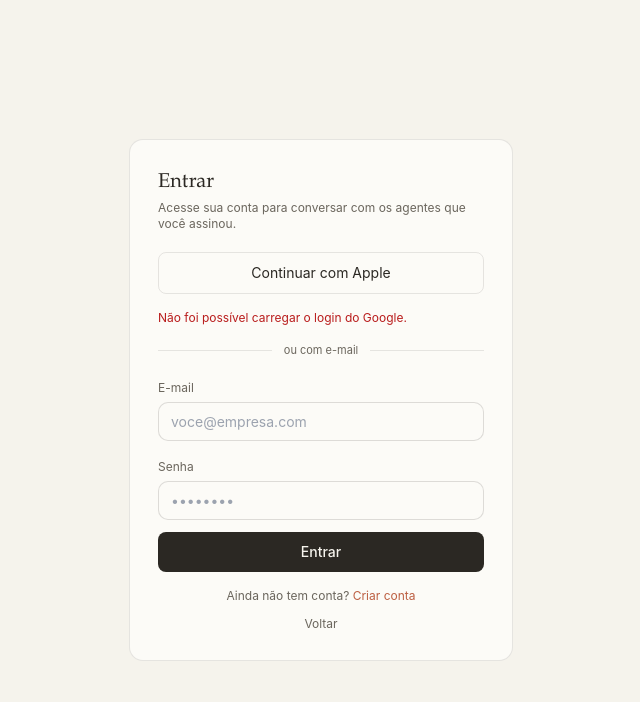
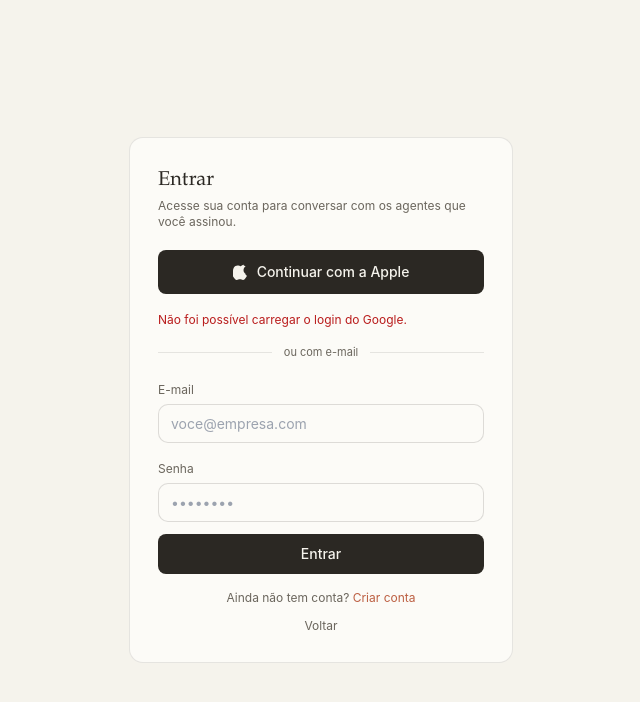
Before and after one commit to Carlitobaessa-ui/empresarial-ai-board, a React (Vite) app in the folder frontend/: page /#/login in a window 1280 px wide. Shown: the top 702 px of the page, without its empty margins (319-959 px from the left). Built offline with nearby package versions, Linux system fonts and the light colour scheme; no server answers.

Commit message:
Adjust styles and button properties for Apple login

```diff
--- a/frontend/src/components/SocialLoginButtons.jsx
+++ b/frontend/src/components/SocialLoginButtons.jsx
@@ -85,7 +85,7 @@ export default function SocialLoginButtons({ afterAuthPath = "/app" }) {
         window.google.accounts.id.renderButton(googleDivRef.current, {
           theme: "outline",
           size: "large",
-          width: 320,
+          width: 328,
           text: "continue_with",
           locale: "pt-BR",
         });
@@ -130,18 +130,21 @@ export default function SocialLoginButtons({ afterAuthPath = "/app" }) {
 
   return (
     <div className="mb-4">
-      <div className="space-y-2">
+      <div className="space-y-2.5">
         <button
           type="button"
           onClick={handleApple}
           disabled={!APPLE_CLIENT_ID}
-          className={`w-full hairline rounded-lg py-2.5 text-sm transition ${
+          className={`w-full rounded-lg py-3 text-sm font-medium transition flex items-center justify-center gap-2 ${
             APPLE_CLIENT_ID
-              ? "text-ink hover:bg-cream"
-              : "text-ink-muted opacity-50 cursor-not-allowed"
+              ? "bg-ink text-cream hover:bg-ink/90"
+              : "bg-ink/40 text-cream/70 cursor-not-allowed"
           }`}
         >
-          Continuar com Apple
+          <svg viewBox="0 0 24 24" className="w-4 h-4 flex-shrink-0" fill="currentColor" aria-hidden="true">
+            <path d="M16.365 1.43c0 1.14-.417 2.222-1.25 3.19-.982 1.16-2.13 1.833-3.375 1.727a3.4 3.4 0 0 1-.03-.5c0-1.114.487-2.253 1.284-3.086.83-.874 2.14-1.51 3.253-1.55.03.24.04.48.04.72zM20.9 17.63c-.437 1.02-.94 1.947-1.51 2.79-.79 1.166-1.436 1.973-1.928 2.42-.76.723-1.575 1.096-2.445 1.12-.62.017-1.37-.174-2.24-.56-.874-.386-1.678-.577-2.412-.577-.77 0-1.596.19-2.478.577-.883.386-1.596.588-2.146.607-.834.036-1.673-.35-2.516-1.16-.53-.48-1.207-1.313-2.03-2.5-.883-1.276-1.61-2.756-2.176-4.44C.293 13.35 0 11.72 0 10.15c0-1.8.39-3.354 1.17-4.66a6.86 6.86 0 0 1 2.446-2.484 6.61 6.61 0 0 1 3.31-.937c.66 0 1.53.204 2.61.606.075.03 1.66.71 1.68.71.16 0 1.31-.7 1.47-.75 1.16-.42 2.11-.6 2.86-.55a6.53 6.53 0 0 1 3.407 1.28c-.35.21-.66.45-.943.72a6.63 6.63 0 0 0-1.63 2.34c-.38.9-.57 1.85-.57 2.85 0 1.03.2 1.98.6 2.85.4.87.94 1.6 1.63 2.19.36.31.72.56 1.09.75-.11.33-.23.65-.37.97z" />
+          </svg>
+          Continuar com a Apple
         </button>
         {GOOGLE_CLIENT_ID && <div ref={googleDivRef} className="flex justify-center" />}
       </div>
```
